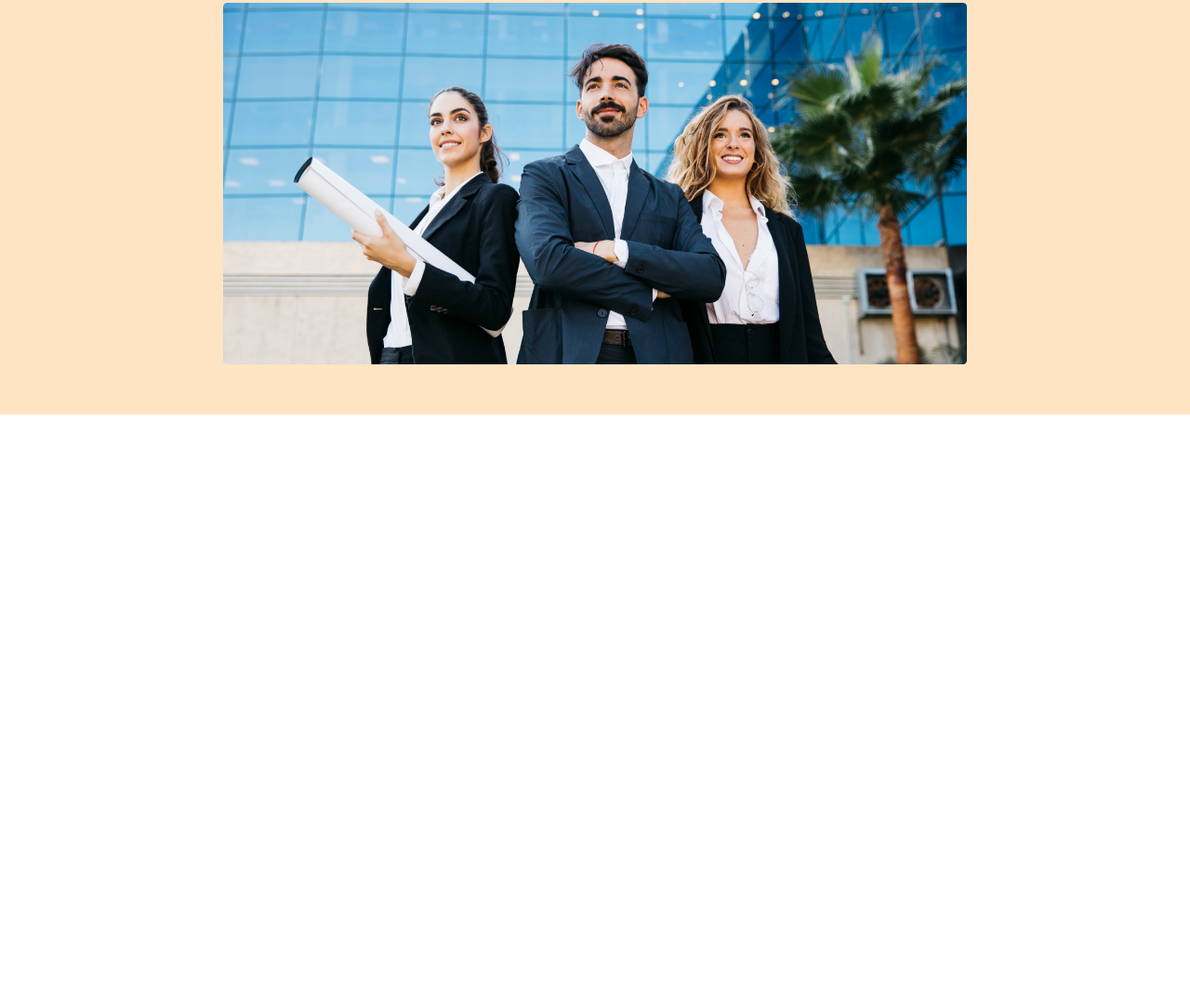
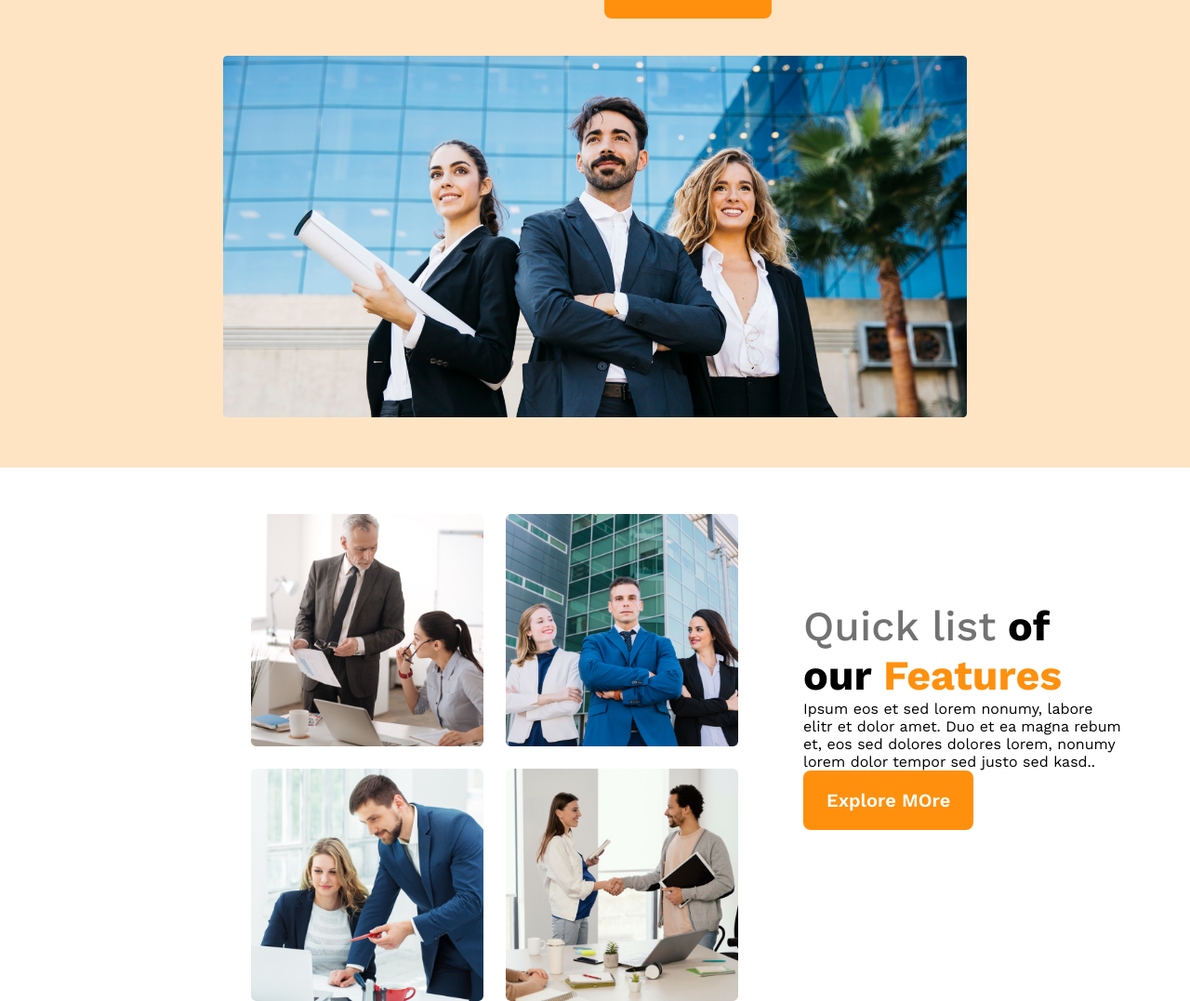
Before and after one commit to Sunjida-Srijoni/g3-architects, a plain HTML site: page index.html in a window 1280 px wide. Shown: the part 428-1505 px from the top of the page at 93% size. Before the commit the page ends 874 px from the top, so only its background shows below. Drawn offline with nearby package versions, Linux system fonts and the light colour scheme.

Commit message:
feature section added

```diff
--- a/index.html
+++ b/index.html
@@ -20,19 +20,39 @@
 
         <div class="banner">
             <div class="banner-content">
-            <h1>Brand New Group of Architects</h1>
+            <h1>Brand New Group of <br/> Architects</h1>
 
                 <p class="banner-desc">Dolore gubergren magna et takimata tempor ut at accusam dolore vero, et lorem consetetur clita labore invidunt, diam sea kasd dolores erat tempor magna et est, tempor ipsum kasd sanctus.</p>
                 <button class="btn-primary">
                     Explore More
                 </button>
+            </div>
 
                 <img src="images/banner.png" alt="">
-            </div>
+
         </div>
 
     </header>
     <main>
+
+        <!-- features section -->
+        <section class="teams-container">
+            <div class="teams-img-container">
+                <img src="images/team1.png" alt="">
+                <img src="images/team2.png" alt="">
+                <img src="images/team3.png" alt="">
+                <img src="images/team4.png" alt="">
+
+            </div>
+            <div class="teams-content">
+                <h3 class="teams-title"><span class="quick-list">Quick list</span> <span class="of-our">of our</span> <span class="feature">
+                 Features
+                </span></h3>
+                <p class="teams-desc"> Ipsum eos et sed lorem nonumy, labore elitr et dolor amet. Duo et ea magna rebum et, eos sed dolores dolores lorem, nonumy lorem dolor tempor sed justo sed kasd..</p>
+                <button class="btn-primary">Explore MOre</button>
+
+            </div>
+        </section>
 
     </main>
     <footer>
--- a/style.css
+++ b/style.css
@@ -56,7 +56,7 @@
   /* banner starts here */
 
 .banner-content{
-    max-width: 800px;
+    width: 1000px;
     text-align: center;
     margin: 0 auto;
     margin-top: 100px;
@@ -68,15 +68,20 @@
     font-weight: 700;
     color: #131313;
     padding: 20px;
+
+
 }
 .banner-desc{
     color: #727272;
     padding: 30px;
+    width: 400px;
+    margin: 0 auto;
 
 }
 .banner img{
 
     width: 100%;
+
 }
 
 
@@ -95,17 +100,90 @@
     nav li{
         margin-top: 20px;
     }
+    .banner-content{
+        display: flex;
+        flex-direction: column;
+        max-width: 400px;
+
+
+    }
+    .banner-desc{
+        color: #727272;
+        padding: 30px;
+        width: 200px;
+        margin: 0 auto;
+
+    }
+
 
 }
 
 /* tablet or medium devices */
 
-@media screen and (min-width: 576px and max-width: 960px) {
+@media screen and (min-width: 576px) and (max-width: 960px) {
     header{
         padding: 50px;
     }
     nav{
         flex-direction: column;
     }
+    .banner-content{
+        display: flex;
+        flex-direction: column;
+        max-width: 400px;
+
+
+    }
+    .banner-desc{
+        color: #727272;
+        padding: 30px;
+        width: 200px;
+        margin: 0 auto;
+
+    }
 
 }
+
+/* main part starts here */
+
+main{
+    max-width: 1500px;
+    margin: 0 auto;
+
+}
+
+/* teams style */
+.teams-container{
+    display: flex;
+    align-items: center;
+}
+
+.teams-img-container{
+    display: grid;
+    grid-template-columns: repeat(2,1fr);
+    gap: 24px;
+    padding-left: 270px;
+    padding-top: 50px;
+}
+.teams-img-container img{
+    width: 250px;
+    height: 250px;
+}
+.teams-content{
+    padding-right: 70px;
+    padding-left: 70px;
+}
+.teams-title{
+    font-size: 2.8rem;
+}
+.teams-title .quick-list{
+    color: #727272;
+    font-weight: 500;
+}
+
+
+.teams-title .feature{
+    color: #FF900E;
+    font-weight: 700;
+
+}
```
